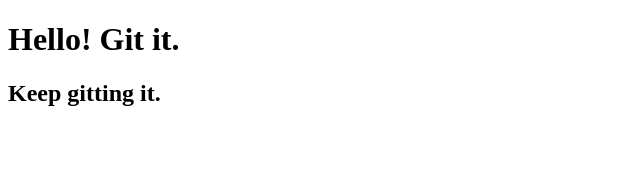
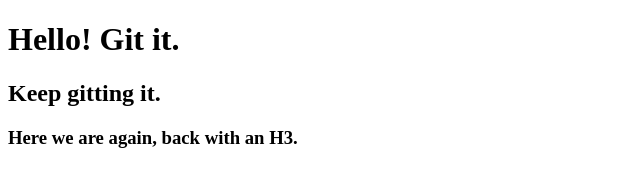
Before and after one commit to conorep/new-project, a plain HTML site: page index.html in a window 1280 px wide. Shown: the whole page, without its empty margins (0-640 px from the left). Drawn offline with Linux system fonts and the light colour scheme.

Commit message:
added an h3 to index

```diff
--- a/index.html
+++ b/index.html
@@ -7,5 +7,6 @@
 <body>
     <h1>Hello! Git it.</h1>
     <h2>Keep gitting it.</h2>
+    <h3>Here we are again, back with an H3.</h3>
 </body>
 </html>
```
